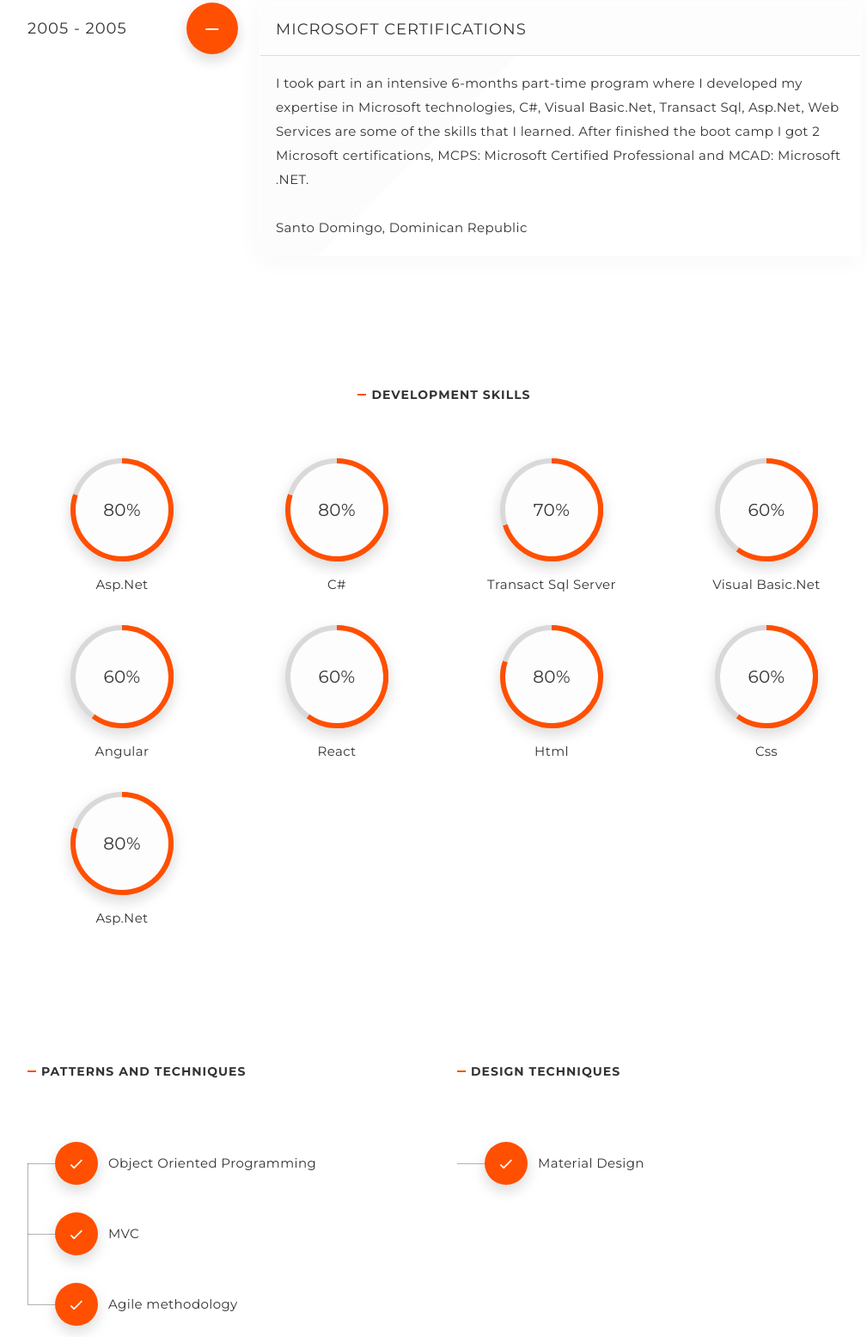
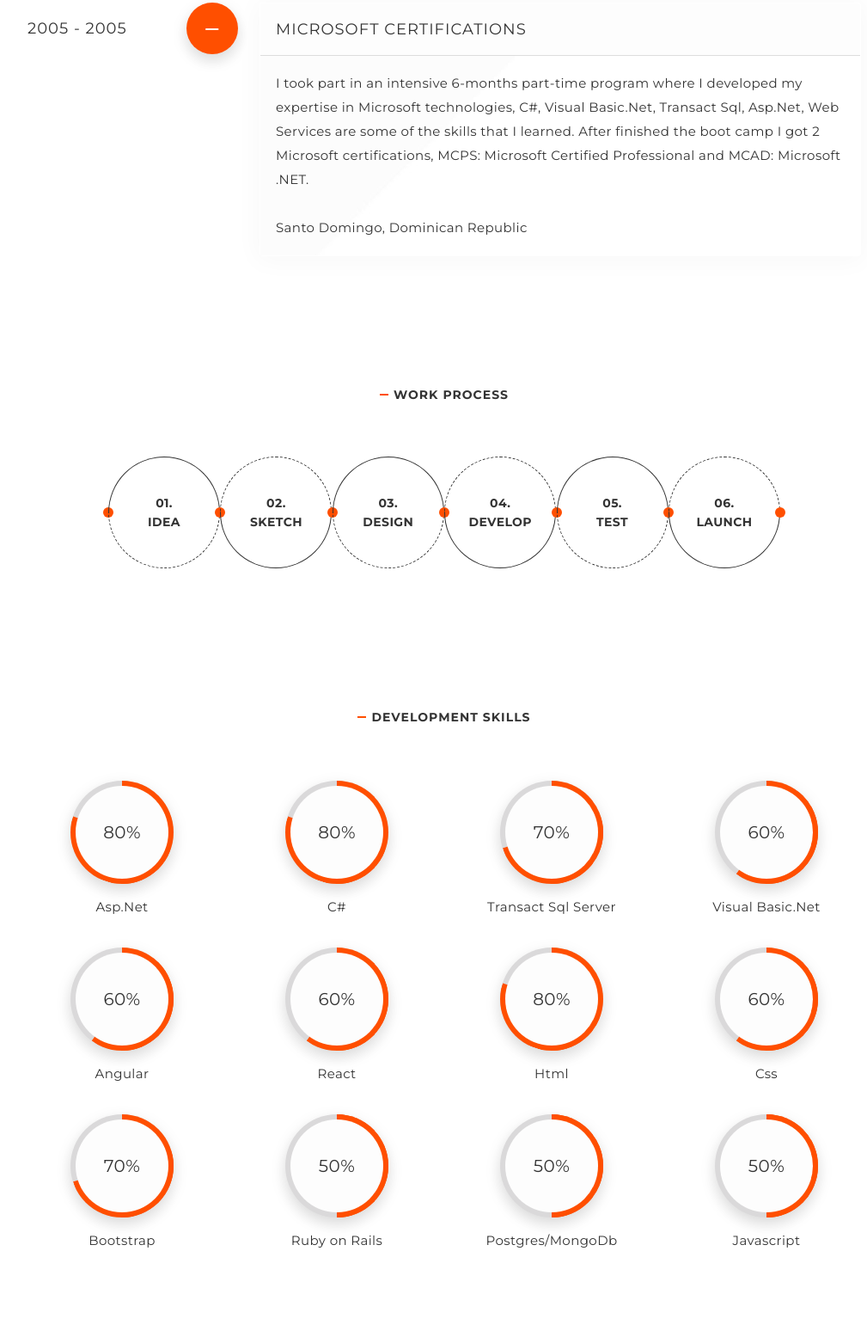
Before and after one commit to fVargasg/fausto-portfolio, a plain HTML site: page index.html in a window 1280 px wide. Shown: the part 2901-4456 px from the top of the page at 86% size, without its empty margins (173-1182 px from the left). Drawn offline with Linux system fonts and the light colour scheme; files whose address does not match are found by name.

Commit message:
Changes percents

```diff
--- a/index.html
+++ b/index.html
@@ -500,7 +500,91 @@
         </section>
         <!-- //SECTION - EDUCATION END -->
 
-
+          <!-- SECTION - WORK PROCESS START -->
+          <section id="work-process" class="section no-padding-bottom">
+                <div class="section-content">
+                    <div class="container">
+                        <div class="row">
+                            <div class="col-md-12">
+                                <div class="section-title text-center">
+                                    <h2 class="font-weight-700 has-sideline letter-spacing-1 text-medium text-uppercase">Work
+                                        Process
+                                    </h2>
+                                </div>
+                                <!-- //.section-title -->
+
+                                <div class="work-process position-relative text-center width-100">
+                                    <div class="item display-inline-block position-relative">
+                                        <span class="circle height-100 position-absolute width-100"></span>
+
+                                        <div class="display-table height-100 width-100">
+                                            <label class="display-table-cell font-weight-700 text-center text-medium text-uppercase vertical-align-middle">01.<br>idea</label>
+                                        </div>
+                                        <!-- //.display-table -->
+                                    </div>
+                                    <!-- //.item -->
+
+                                    <div class="item display-inline-block position-relative">
+                                        <span class="circle display-table height-100 position-absolute rotate-180 width-100"></span>
+
+                                        <div class="display-table height-100 width-100">
+                                            <label class="display-table-cell font-weight-700 text-center text-medium text-uppercase vertical-align-middle">02.<br>sketch</label>
+                                        </div>
+                                        <!-- //.display-table -->
+                                    </div>
+                                    <!-- //.item -->
+
+                                    <div class="item display-inline-block position-relative">
+                                        <span class="circle height-100 position-absolute width-100"></span>
+
+                                        <div class="display-table height-100 width-100">
+                                            <label class="display-table-cell font-weight-700 text-center text-medium text-uppercase vertical-align-middle">03.<br>design</label>
+                                        </div>
+                                        <!-- //.display-table -->
+                                    </div>
+                                    <!-- //.item -->
+
+                                    <div class="item display-inline-block position-relative">
+                                        <span class="circle display-table height-100 position-absolute rotate-180 width-100"></span>
+
+                                        <div class="display-table height-100 width-100">
+                                            <label class="display-table-cell font-weight-700 text-center text-medium text-uppercase vertical-align-middle">04.<br>develop</label>
+                                        </div>
+                                        <!-- //.display-table -->
+                                    </div>
+                                    <!-- //.item -->
+
+                                    <div class="item display-inline-block position-relative">
+                                        <span class="circle height-100 position-absolute width-100"></span>
+
+                                        <div class="display-table height-100 width-100">
+                                            <label class="display-table-cell font-weight-700 text-center text-medium text-uppercase vertical-align-middle">05.<br>test</label>
+                                        </div>
+                                        <!-- //.display-table -->
+                                    </div>
+                                    <!-- //.item -->
+
+                                    <div class="item display-inline-block position-relative">
+                                        <span class="circle display-table height-100 position-absolute rotate-180 width-100"></span>
+
+                                        <div class="display-table height-100 width-100">
+                                            <label class="display-table-cell font-weight-700 text-center text-medium text-uppercase vertical-align-middle">06.<br>launch</label>
+                                        </div>
+                                        <!-- //.display-table -->
+                                    </div>
+                                    <!-- //.item -->
+                                </div>
+                                <!-- //.work-process -->
+                            </div>
+                            <!-- //.col-md-12 -->
+                        </div>
+                        <!-- //.row -->
+                    </div>
+                    <!-- //.container -->
+                </div>
+                <!-- //.section-content -->
+            </section>
+            <!-- //SECTION - WORK PROCESS END -->
 
         <!-- SECTION - SKILLS BAR CHART START -->
         <section id="skills-bar-chart" class="section no-padding-bottom">
@@ -643,12 +727,55 @@
                         <div class="col-sm-3">
                             <div class="skills-circle-chart text-center">
                                 <div class="chart-item">
-                                    <span class="chart-percent" data-percent="80"></span>
+                                    <span class="chart-percent" data-percent="70"></span>
                                 </div>
                                 <!-- //.chart-item -->
 
                                 <label class="text-center text-large">
-                                    Asp.Net
+                                    Bootstrap
+                                </label>
+                            </div>
+                            <!-- //.skills-circle-chart -->
+                        </div>
+                        <!-- //.col-sm-3 -->
+                        <div class="col-sm-3">
+                            <div class="skills-circle-chart text-center">
+                                <div class="chart-item">
+                                    <span class="chart-percent" data-percent="50"></span>
+                                </div>
+                                <!-- //.chart-item -->
+
+                                <label class="text-center text-large">
+                                    Ruby on Rails
+                                </label>
+                            </div>
+                            <!-- //.skills-circle-chart -->
+                        </div>
+                        <!-- //.col-sm-3 -->
+                        <div class="col-sm-3">
+                            <div class="skills-circle-chart text-center">
+                                <div class="chart-item">
+                                    <span class="chart-percent" data-percent="50"></span>
+                                </div>
+                                <!-- //.chart-item -->
+
+                                <label class="text-center text-large">
+                                    Postgres/MongoDb
+                                </label>
+                            </div>
+                            <!-- //.skills-circle-chart -->
+                        </div>
+                        <!-- //.col-sm-3 -->
+                        <!-- //.col-sm-3 -->
+                        <div class="col-sm-3">
+                            <div class="skills-circle-chart text-center">
+                                <div class="chart-item">
+                                    <span class="chart-percent" data-percent="50"></span>
+                                </div>
+                                <!-- //.chart-item -->
+
+                                <label class="text-center text-large">
+                                    Javascript
                                 </label>
                             </div>
                             <!-- //.skills-circle-chart -->
@@ -1417,96 +1544,6 @@
         </section>
         <!-- //SECTION - PROJECT END -->
 
-
-
-        <!-- SECTION - WORK PROCESS START -->
-        <section id="work-process" class="section no-padding-bottom">
-            <div class="section-content">
-                <div class="container">
-                    <div class="row">
-                        <div class="col-md-12">
-                            <div class="section-title text-center">
-                                <h2 class="font-weight-700 has-sideline letter-spacing-1 text-medium text-uppercase">Work
-                                    Process
-                                </h2>
-                            </div>
-                            <!-- //.section-title -->
-
-                            <div class="work-process position-relative text-center width-100">
-                                <div class="item display-inline-block position-relative">
-                                    <span class="circle height-100 position-absolute width-100"></span>
-
-                                    <div class="display-table height-100 width-100">
-                                        <label class="display-table-cell font-weight-700 text-center text-medium text-uppercase vertical-align-middle">01.<br>idea</label>
-                                    </div>
-                                    <!-- //.display-table -->
-                                </div>
-                                <!-- //.item -->
-
-                                <div class="item display-inline-block position-relative">
-                                    <span class="circle display-table height-100 position-absolute rotate-180 width-100"></span>
-
-                                    <div class="display-table height-100 width-100">
-                                        <label class="display-table-cell font-weight-700 text-center text-medium text-uppercase vertical-align-middle">02.<br>sketch</label>
-                                    </div>
-                                    <!-- //.display-table -->
-                                </div>
-                                <!-- //.item -->
-
-                                <div class="item display-inline-block position-relative">
-                                    <span class="circle height-100 position-absolute width-100"></span>
-
-                                    <div class="display-table height-100 width-100">
-                                        <label class="display-table-cell font-weight-700 text-center text-medium text-uppercase vertical-align-middle">03.<br>design</label>
-                                    </div>
-                                    <!-- //.display-table -->
-                                </div>
-                                <!-- //.item -->
-
-                                <div class="item display-inline-block position-relative">
-                                    <span class="circle display-table height-100 position-absolute rotate-180 width-100"></span>
-
-                                    <div class="display-table height-100 width-100">
-                                        <label class="display-table-cell font-weight-700 text-center text-medium text-uppercase vertical-align-middle">04.<br>develop</label>
-                                    </div>
-                                    <!-- //.display-table -->
-                                </div>
-                                <!-- //.item -->
-
-                                <div class="item display-inline-block position-relative">
-                                    <span class="circle height-100 position-absolute width-100"></span>
-
-                                    <div class="display-table height-100 width-100">
-                                        <label class="display-table-cell font-weight-700 text-center text-medium text-uppercase vertical-align-middle">05.<br>test</label>
-                                    </div>
-                                    <!-- //.display-table -->
-                                </div>
-                                <!-- //.item -->
-
-                                <div class="item display-inline-block position-relative">
-                                    <span class="circle display-table height-100 position-absolute rotate-180 width-100"></span>
-
-                                    <div class="display-table height-100 width-100">
-                                        <label class="display-table-cell font-weight-700 text-center text-medium text-uppercase vertical-align-middle">06.<br>launch</label>
-                                    </div>
-                                    <!-- //.display-table -->
-                                </div>
-                                <!-- //.item -->
-                            </div>
-                            <!-- //.work-process -->
-                        </div>
-                        <!-- //.col-md-12 -->
-                    </div>
-                    <!-- //.row -->
-                </div>
-                <!-- //.container -->
-            </div>
-            <!-- //.section-content -->
-        </section>
-        <!-- //SECTION - WORK PROCESS END -->
-
-
-
         <!-- SECTION - REFERENCES START -->
         <section id="references" class="section no-padding-bottom">
             <div class="section-content">
```
